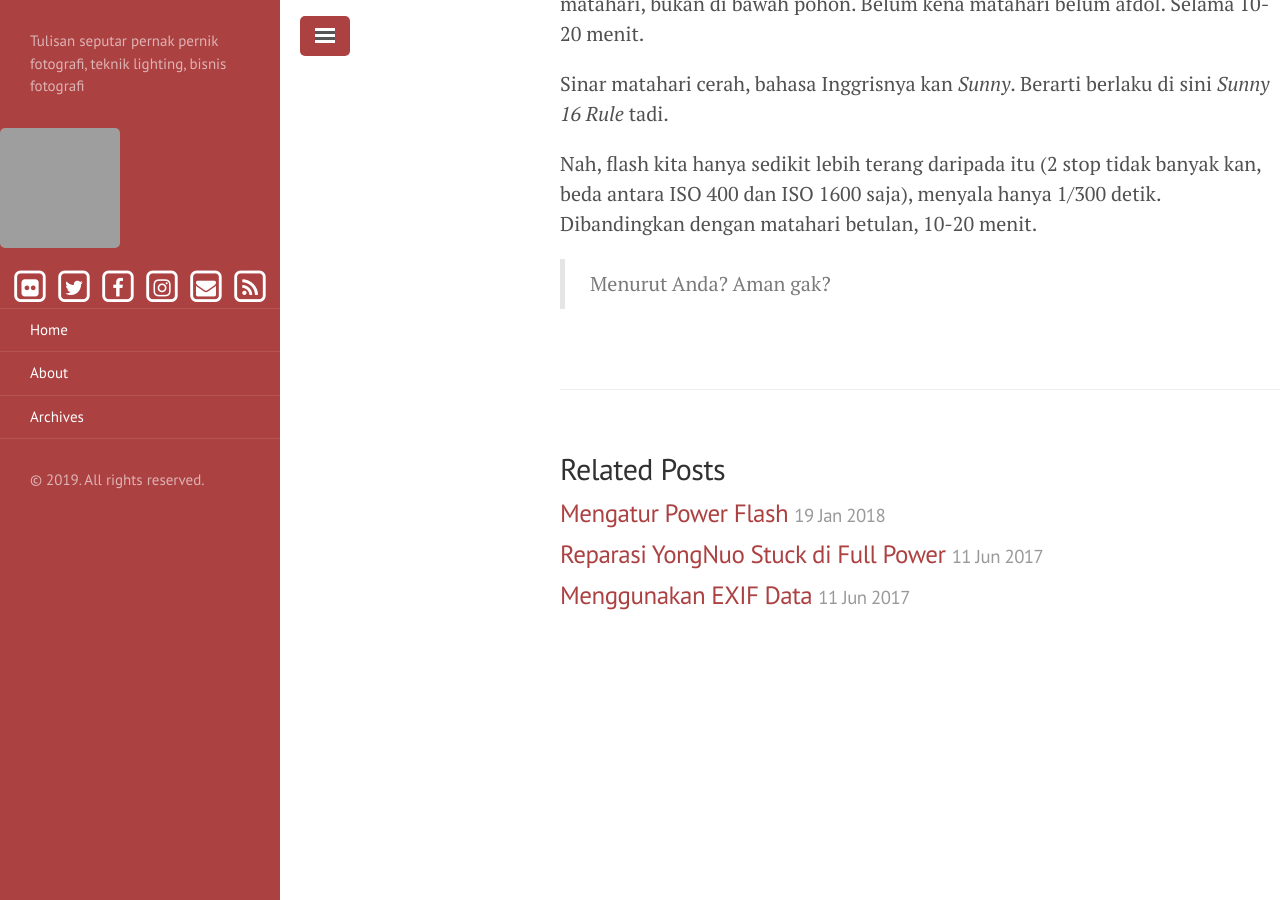
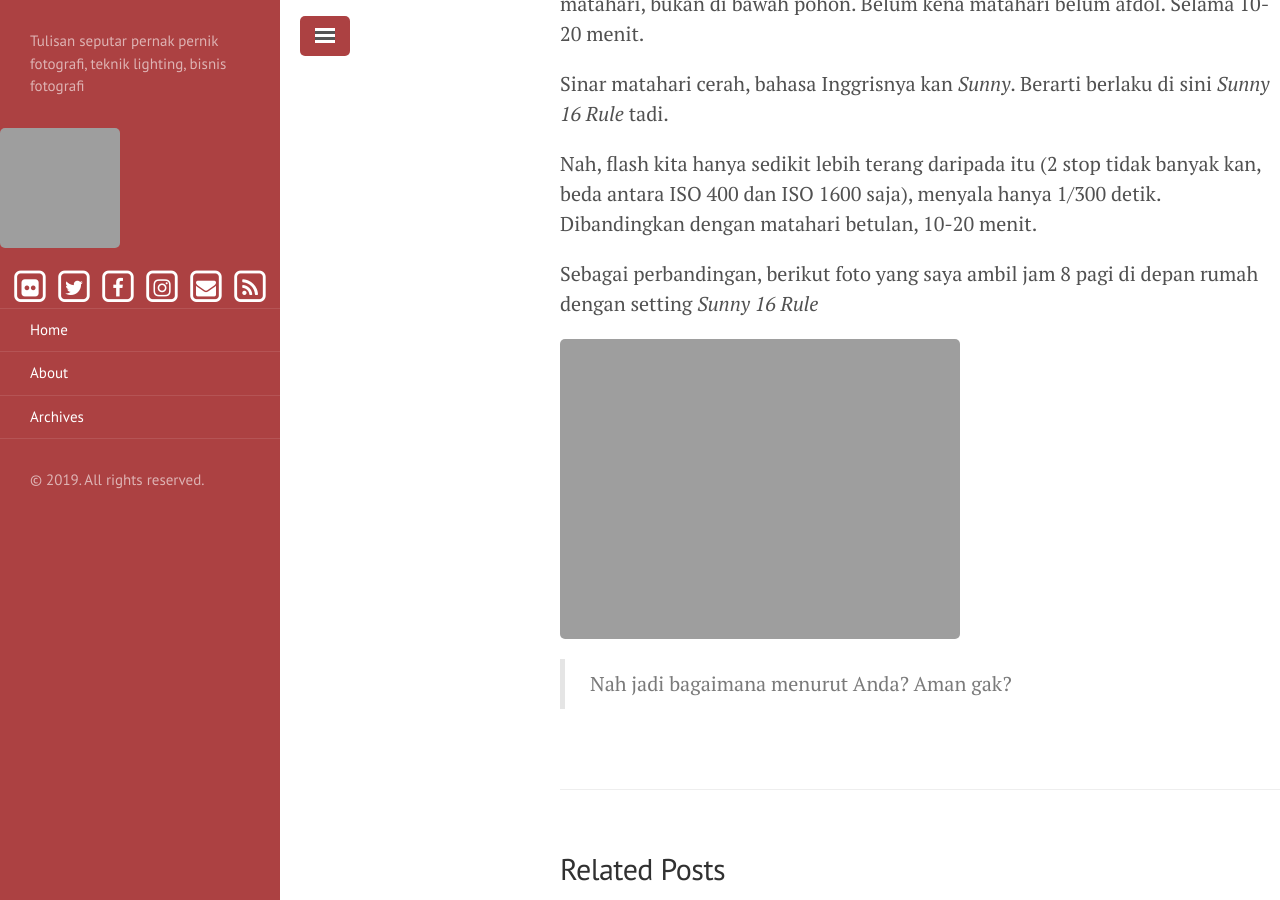
Before and after one commit to endymuhardin/rana.endy.muhardin.com, a Jekyll site: the page built from _posts/2019-03-10-fotografi-flash-bayi-amankah.markdown, in a window 1280 px wide and 900 px high, scrolled down 6228 px. Built offline with Jekyll 4.4.1, drawn with Linux system fonts in a browser that asks for light colours; nearby versions of some CDN libraries; grey boxes are pictures that could not be loaded.

Commit message:
tambahan foto sunny 16

```diff
--- a/_posts/2019-03-10-fotografi-flash-bayi-amankah.markdown
+++ b/_posts/2019-03-10-fotografi-flash-bayi-amankah.markdown
@@ -110,4 +110,8 @@ Sinar matahari cerah, bahasa Inggrisnya kan _Sunny_. Berarti berlaku di sini _Su
 
 Nah, flash kita hanya sedikit lebih terang daripada itu (2 stop tidak banyak kan, beda antara ISO 400 dan ISO 1600 saja), menyala hanya 1/300 detik. Dibandingkan dengan matahari betulan, 10-20 menit.
 
-> Menurut Anda? Aman gak?
+Sebagai perbandingan, berikut foto yang saya ambil jam 8 pagi di depan rumah dengan setting _Sunny 16 Rule_
+
+[![Foto Sunny 16]({{site.url}}/images/2019/baby-flash/sunny-16-real.png)](({{site.url}}/images/2019/baby-flash/sunny-16-real.png))
+
+> Nah jadi bagaimana menurut Anda? Aman gak?
```
Also changed, not shown: 5 other files.
